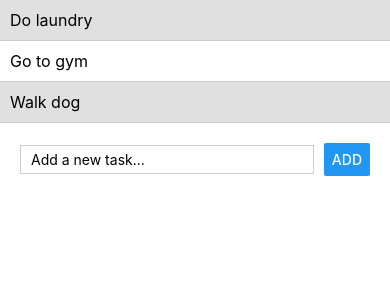
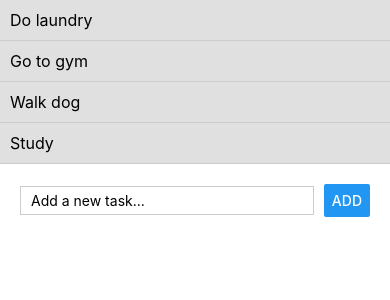
Before and after one commit to DucPhatNg9a5/Incredible-Todo-List-App, a React Native app: screen / in a window 390 px wide. Shown: the top 300 px of the page. Built offline with nearby package versions, Linux system fonts and the light colour scheme.

Commit message:
Lab Assignment 3: Props and State Management

```diff
--- a/src/App.jsx
+++ b/src/App.jsx
@@ -9,10 +9,18 @@ import {SafeAreaView} from 'react-native';
 import ToDoForm from './ToDoForm';
 import ToDoList from './ToDoList';
 
+
 function App() {
+  const [tasks, setTasks] = React.useState([
+    'Do laundry',
+    'Go to gym',
+    'Walk dog',
+    'Study'
+  ]);
+
   return (
     <SafeAreaView>
-      <ToDoList />
+      <ToDoList tasks={tasks}/>
       <ToDoForm />
     </SafeAreaView>
   );
--- a/src/ToDoList.jsx
+++ b/src/ToDoList.jsx
@@ -1,26 +1,22 @@
 import React from 'react';
 import {StyleSheet, Pressable, View, Text, ScrollView} from 'react-native';
 
-function ToDoList() {
+function ToDoList(props) {
+  const {tasks} = props;
+
+  const components = tasks.map((task, index) => (
+    <React.Fragment key={index}>
+      <Pressable>
+        <View style={[styles.task, styles.completed]}>
+          <Text style={styles.taskText}>{task}</Text>
+        </View>
+      </Pressable>
+    </React.Fragment>
+  ));
+
   return (
     <>
-      <ScrollView>
-        <Pressable>
-          <View style={[styles.task, styles.completed]}>
-            <Text style={styles.taskText}>Do laundry</Text>
-          </View>
-        </Pressable>
-        <Pressable>
-          <View style={[styles.task]}>
-            <Text style={styles.taskText}>Go to gym</Text>
-          </View>
-        </Pressable>
-        <Pressable>
-          <View style={[styles.task, styles.completed]}>
-            <Text style={styles.taskText}>Walk dog</Text>
-          </View>
-        </Pressable>
-      </ScrollView>
+      <ScrollView>{components}</ScrollView>
     </>
   );
 }
```
